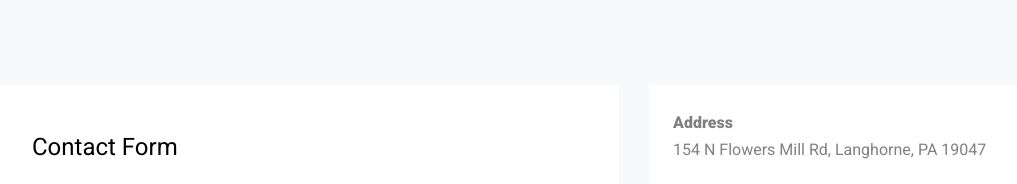
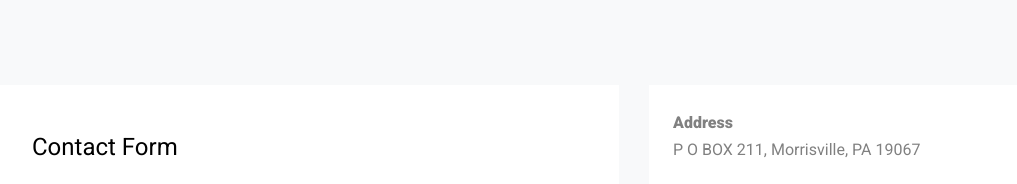
Before and after one commit to pareshbirla/persoanl-webpage, a plain HTML site: page index.html in a window 1280 px wide. Shown: the part 4200-4384 px from the top of the page, without its empty margins (101-1118 px from the left). Drawn offline with Linux system fonts and the light colour scheme; files whose address does not match are found by name.

Commit message:
Update index.html

```diff
--- a/index.html
+++ b/index.html
@@ -523,7 +523,7 @@
 
             <div class="p-4 mb-3 bg-white">
               <p class="mb-0 font-weight-bold">Address</p>
-              <p class="mb-4">154 N Flowers Mill Rd, Langhorne, PA 19047</p>
+              <p class="mb-4">P O BOX 211, Morrisville, PA 19067</p>
 
               <p class="mb-0 font-weight-bold">Phone</p>
               <p class="mb-4"><a href="#">+1 267 573 9335</a></p>
```
